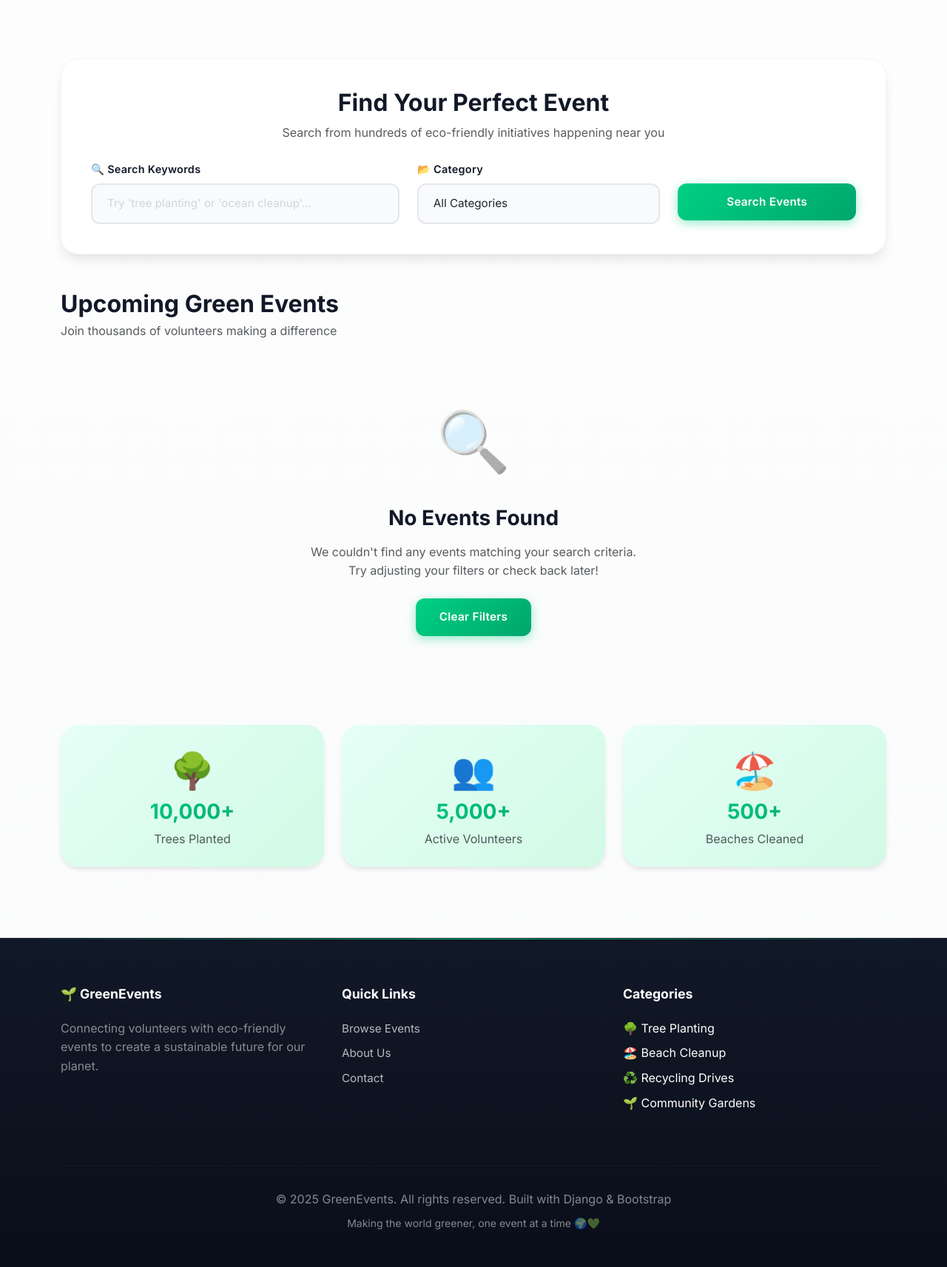
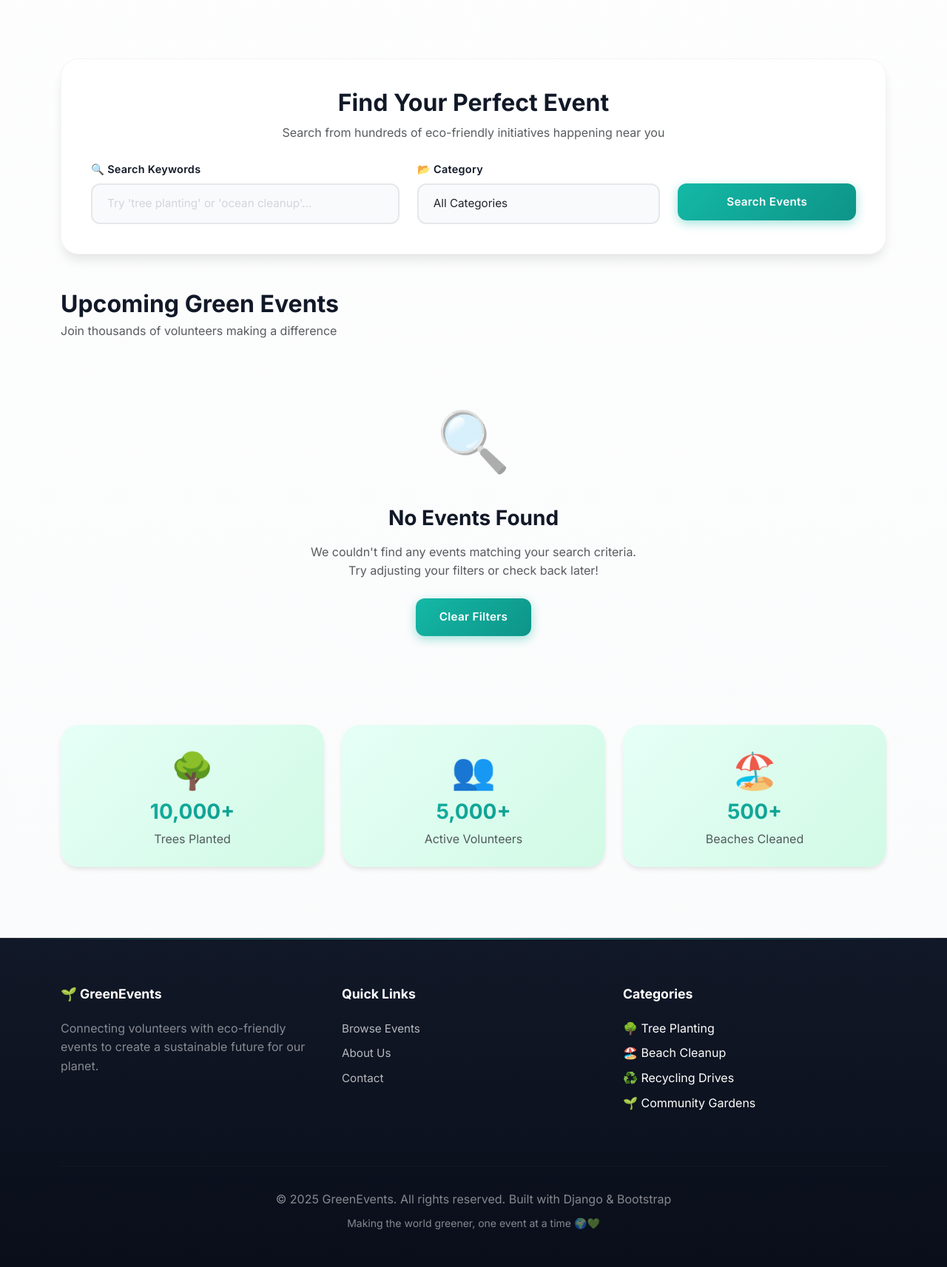
Before and after one commit to niketbhatt2002/GreenEvents, a Django app: page / in a window 1280 px wide. Shown: the part 682-2395 px from the top of the page at 74% size. Run offline with Django 5.2, Linux system fonts and the light colour scheme; the visitor is signed in with stand-in values (Sample User, id 1); data that the repository does not hold is empty.

Commit message:
Update color scheme to Ocean Blue-Green (Aqua/Teal) theme
- Changed primary color from green to teal (#14b8a6)
- Updated all gradients with ocean blue-green palette
- Modified shadow glows to match new theme
- Refreshed hero section with aqua gradients
- Updated button hover effects with teal colors

```diff
--- a/static/css/style.css
+++ b/static/css/style.css
@@ -1,16 +1,18 @@
 /* ==========================================
    GREENEVENTS - ULTRA MODERN UI
+   Ocean Blue-Green (Aqua/Teal) Theme
    ========================================== */
 
 /* Import Modern Font */
 @import url('https://fonts.googleapis.com/css2?family=Inter:wght@300;400;500;600;700;800;900&display=swap');
 
-/* CSS Variables */
+/* CSS Variables - Ocean Blue-Green Palette */
 :root {
-    --green-primary: #00d084;
-    --green-dark: #00a66c;
-    --green-light: #e6fff7;
-    --green-glow: rgba(0, 208, 132, 0.3);
+    --green-primary: #14b8a6;
+    --green-dark: #0d9488;
+    --green-light: #ccfbf1;
+    --green-accent: #5eead4;
+    --green-glow: rgba(20, 184, 166, 0.3);
 
     --gray-50: #f9fafb;
     --gray-100: #f3f4f6;
@@ -226,7 +228,7 @@ body {
     left: 0;
     width: 100%;
     height: 4px;
-    background: linear-gradient(90deg, var(--green-primary), var(--green-dark));
+    background: linear-gradient(90deg, var(--green-primary), var(--green-accent));
     transform: scaleX(0);
     transition: transform 0.4s ease;
 }
@@ -311,13 +313,13 @@ body {
 .btn-primary, .btn-success {
     background: linear-gradient(135deg, var(--green-primary), var(--green-dark));
     color: white;
-    box-shadow: 0 4px 14px 0 rgba(0, 208, 132, 0.4);
+    box-shadow: 0 4px 14px 0 rgba(20, 184, 166, 0.4);
 }
 
 .btn-primary:hover, .btn-success:hover {
     transform: translateY(-3px);
-    box-shadow: 0 8px 20px 0 rgba(0, 208, 132, 0.5);
-    background: linear-gradient(135deg, var(--green-dark), #008a5a);
+    box-shadow: 0 8px 20px 0 rgba(20, 184, 166, 0.5);
+    background: linear-gradient(135deg, var(--green-dark), #0f766e);
 }
 
 .btn-outline-success {
```
Also changed, not shown: other parts of static/css/style.css (+11 -19 lines).
